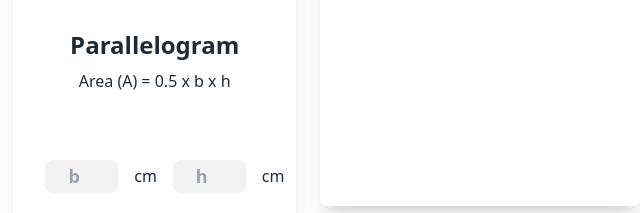
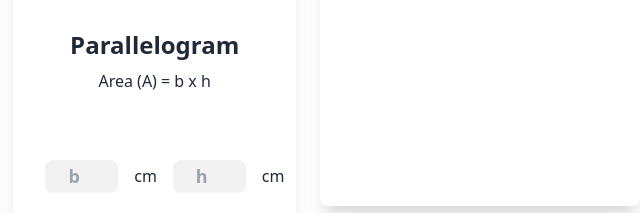
Before and after one commit to towhid046/geometry-calculator, a plain HTML site: page index.html in a window 1280 px wide. Shown: the part 330-543 px from the top of the page, 616-1256 px from the left. Drawn offline with nearby package versions, Linux system fonts and the light colour scheme.

Commit message:
change the display formula of parallelogram

```diff
--- a/index.html
+++ b/index.html
@@ -86,7 +86,7 @@
             </figure>
             <div class="card-body text-center">
               <h2 class="text-2xl text-center font-bold">Parallelogram</h2>
-              <p>Area (A) = 0.5 x b x h</p>
+              <p>Area (A) = b x h</p>
               <div class="flex gap-4 items-center mb-4">
                 <input id="parallelogram-base" type="number" class="btn btn-sm w-1/3 text-lg" placeholder="b">
                 <span>cm</span>
```
